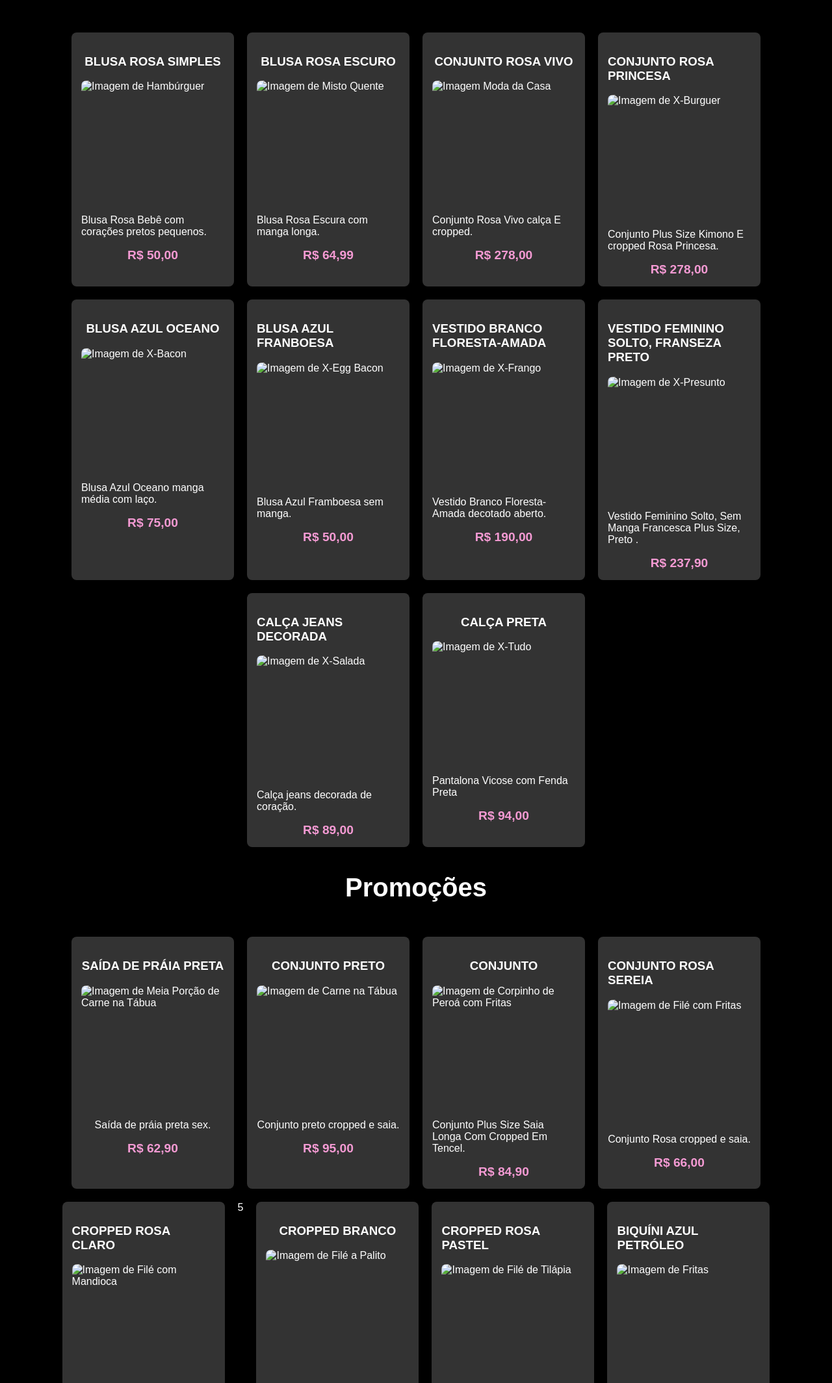
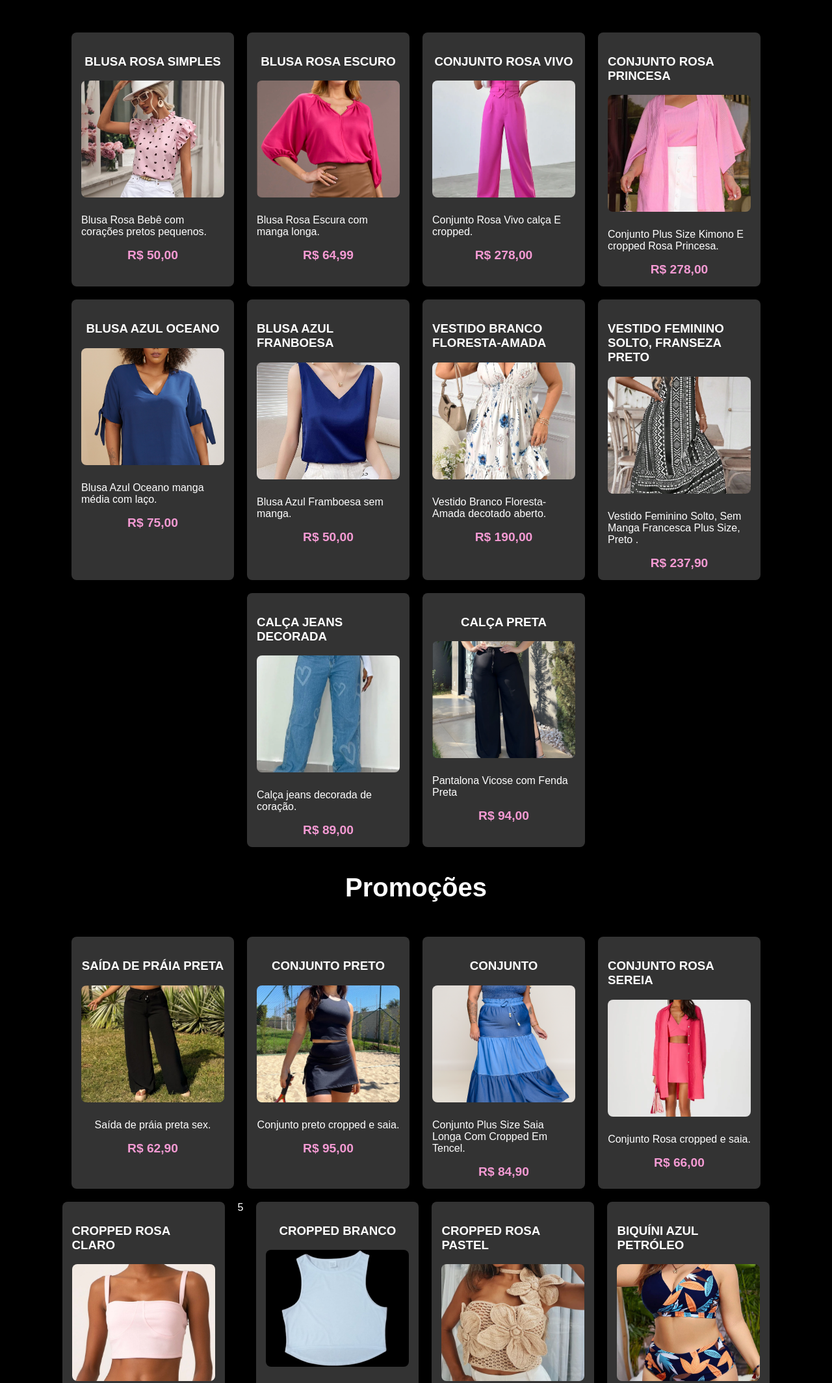
Before and after one commit to SrDLima/Luxe, a plain HTML site: page index.html in a window 1280 px wide. Shown: the part 1368-3497 px from the top of the page at 65% size. Drawn offline with Linux system fonts and the light colour scheme.

Commit message:
Update index.html

```diff
--- a/index.html
+++ b/index.html
@@ -30,7 +30,7 @@
 
             <div class="menu-item">
                 <h3>BLUSA ROSA SIMPLES</h3>
-                <img src="Images2/Screenshot_4.png" alt="Imagem de Hambúrguer">
+                <img src="Screenshot_4.png" alt="Imagem de Hambúrguer">
                 <p>Blusa Rosa Bebê com corações pretos pequenos.</p>
                 <span>R$ 50,00</span>
 
@@ -38,14 +38,14 @@
 
             <div class="menu-item">
                 <h3>BLUSA ROSA ESCURO</h3>
-                <img src="Images2/Screenshot_1.png" alt="Imagem de Misto Quente">
+                <img src="Screenshot_1.png" alt="Imagem de Misto Quente">
                 <p>Blusa Rosa Escura com manga longa.</p>
                 <span>R$ 64,99</span>
             </div>
 
             <div class="menu-item">
                 <h3>CONJUNTO ROSA VIVO</h3>
-                <img src="Images2/Screenshot_2.png" alt="Imagem Moda da Casa">
+                <img src="Screenshot_2.png" alt="Imagem Moda da Casa">
 
                 <p>Conjunto Rosa Vivo calça E cropped.</p>
                 <span>R$ 278,00</span>
@@ -53,14 +53,14 @@
 
             <div class="menu-item">
                 <h3>CONJUNTO ROSA PRINCESA</h3>
-                <img src="Images2/Screenshot_14.png" alt="Imagem de X-Burguer">
+                <img src="Screenshot_14.png" alt="Imagem de X-Burguer">
                 <p>Conjunto Plus Size Kimono E cropped Rosa Princesa.</p>
                 <span>R$ 278,00</span>
             </div>
 
             <div class="menu-item">
                 <h3>BLUSA AZUL OCEANO</h3>
-                <img src="Images2/Screenshot_3.png" alt="Imagem de X-Bacon">
+                <img src="Screenshot_3.png" alt="Imagem de X-Bacon">
                 <p>Blusa Azul Oceano manga média com laço.</p>
                 <span>R$ 75,00</span>
             </div>
@@ -68,35 +68,35 @@
 
             <div class="menu-item">
                 <h3>BLUSA AZUL FRANBOESA</h3>
-                <img src="Images2/Screenshot_5.png" alt="Imagem de X-Egg Bacon">
+                <img src="Screenshot_5.png" alt="Imagem de X-Egg Bacon">
                 <p>Blusa Azul Framboesa sem manga.</p>
                 <span>R$ 50,00</span>
             </div>
 
             <div class="menu-item">
                 <h3>VESTIDO BRANCO FLORESTA-AMADA</h3>
-                <img src="Images2/Screenshot_6.png" alt="Imagem de X-Frango">
+                <img src="Screenshot_6.png" alt="Imagem de X-Frango">
                 <p>Vestido Branco Floresta-Amada decotado aberto.</p>
                 <span>R$ 190,00</span>
             </div>
 
             <div class="menu-item">
                 <h3>VESTIDO FEMININO SOLTO, FRANSEZA PRETO</h3>
-                <img src="Images2/Screenshot_15.png" alt="Imagem de X-Presunto">
+                <img src="Screenshot_15.png" alt="Imagem de X-Presunto">
                 <p>Vestido Feminino Solto, Sem Manga Francesca Plus Size, Preto .</p>
                 <span>R$ 237,90</span>
             </div>
 
             <div class="menu-item">
                 <h3>CALÇA JEANS DECORADA</h3>
-                <img src="Images2/Screenshot_8.png" alt="Imagem de X-Salada">
+                <img src="Screenshot_8.png" alt="Imagem de X-Salada">
                 <p>Calça jeans decorada de coração.</p>
                 <span>R$ 89,00</span>
             </div>
 
             <div class="menu-item">
                 <h3>CALÇA PRETA</h3>
-                <img src="Images2/Screenshot_7.png" alt="Imagem de X-Tudo">
+                <img src="Screenshot_7.png" alt="Imagem de X-Tudo">
                 <p>Pantalona Vicose com Fenda Preta</p>
                 <span>R$ 94,00</span>
             </div>
@@ -105,56 +105,56 @@
 
             <div class="menu-item">
                 <h3>SAÍDA DE PRÁIA PRETA</h3>
-                <img src="Images2/Screenshot_9.png" alt="Imagem de Meia Porção de Carne na Tábua">
+                <img src="Screenshot_9.png" alt="Imagem de Meia Porção de Carne na Tábua">
                 <p>Saída de práia preta sex.</p>
                 <span>R$ 62,90</span>
             </div>
 
             <div class="menu-item">
                 <h3>CONJUNTO PRETO</h3>
-                <img src="Images2/Screenshot_16.png" alt="Imagem de Carne na Tábua">
+                <img src="Screenshot_16.png" alt="Imagem de Carne na Tábua">
                 <p>Conjunto preto cropped e saia.</p>
                 <span>R$ 95,00</span>
             </div>
 
             <div class="menu-item">
                 <h3>CONJUNTO</h3>
-                <img src="Images2/Screenshot_10.png" alt="Imagem de Corpinho de Peroá com Fritas">
+                <img src="Screenshot_10.png" alt="Imagem de Corpinho de Peroá com Fritas">
                 <p>Conjunto Plus Size Saia Longa Com Cropped Em Tencel.</p>
                 <span>R$ 84,90</span>
             </div>
 
             <div class="menu-item">
                 <h3>CONJUNTO ROSA SEREIA</h3>
-                <img src="Images2/Screenshot_11.png" alt="Imagem de Filé com Fritas">
+                <img src="Screenshot_11.png" alt="Imagem de Filé com Fritas">
                 <p>Conjunto Rosa cropped e saia.</p>
                 <span>R$ 66,00</span>
             </div>
 
             <div class="menu-item">
                 <h3>CROPPED ROSA CLARO</h3>
-                <img src="Images2/Screenshot_18.png" alt="Imagem de Filé com Mandioca">
+                <img src="Screenshot_18.png" alt="Imagem de Filé com Mandioca">
                 <p>Cropped Rosa Claro simples.</p>
                 <span>R$ 25,00</span>
             </div>
 5
             <div class="menu-item">
                 <h3>CROPPED BRANCO </h3>
-                <img src="Images2/Screenshot_19.png" alt="Imagem de Filé a Palito">
+                <img src="Screenshot_19.png" alt="Imagem de Filé a Palito">
                 <p>Cropped Branco simples sem detalhe.</p>
                 <span>R$ 34,00</span>
             </div>
 
             <div class="menu-item">
                 <h3>CROPPED ROSA PASTEL</h3>
-                <img src="Images2/Screenshot_12.png" alt="Imagem de Filé de Tilápia">
+                <img src="Screenshot_12.png" alt="Imagem de Filé de Tilápia">
                 <p>Cropped de crochê Rosa Pastel.</p>
                 <span>R$ 55,00</span>
             </div>
 
             <div class="menu-item">
                 <h3>BIQUÍNI AZUL PETRÓLEO</h3>
-                <img src="Images2/Screenshot_13.png" alt="Imagem de Fritas">
+                <img src="Screenshot_13.png" alt="Imagem de Fritas">
                 <p>Biquíni Plus Size Tropical Azul Petróleo.</p>
                 <span>R$ 87,00</span>
             </div>
```
